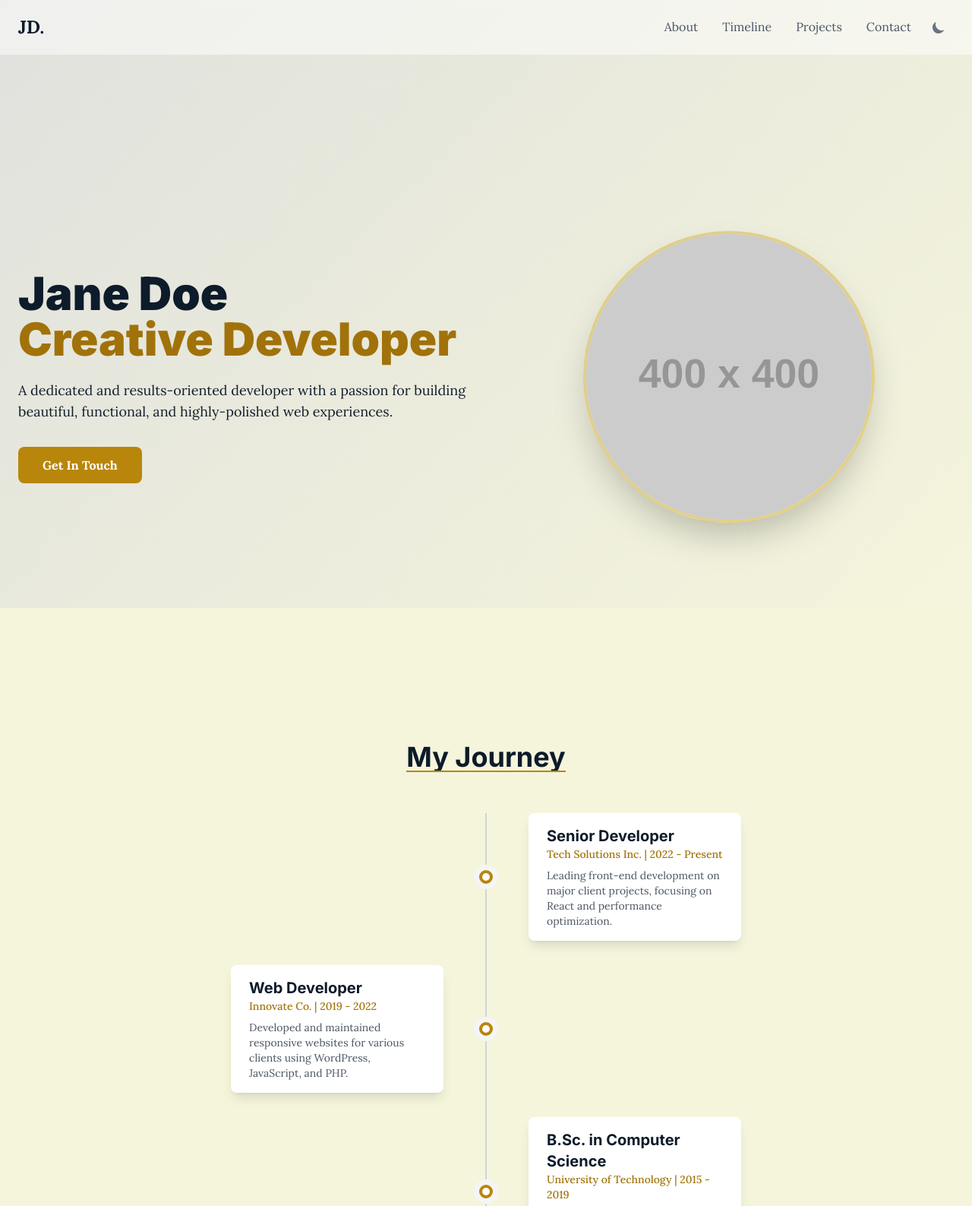
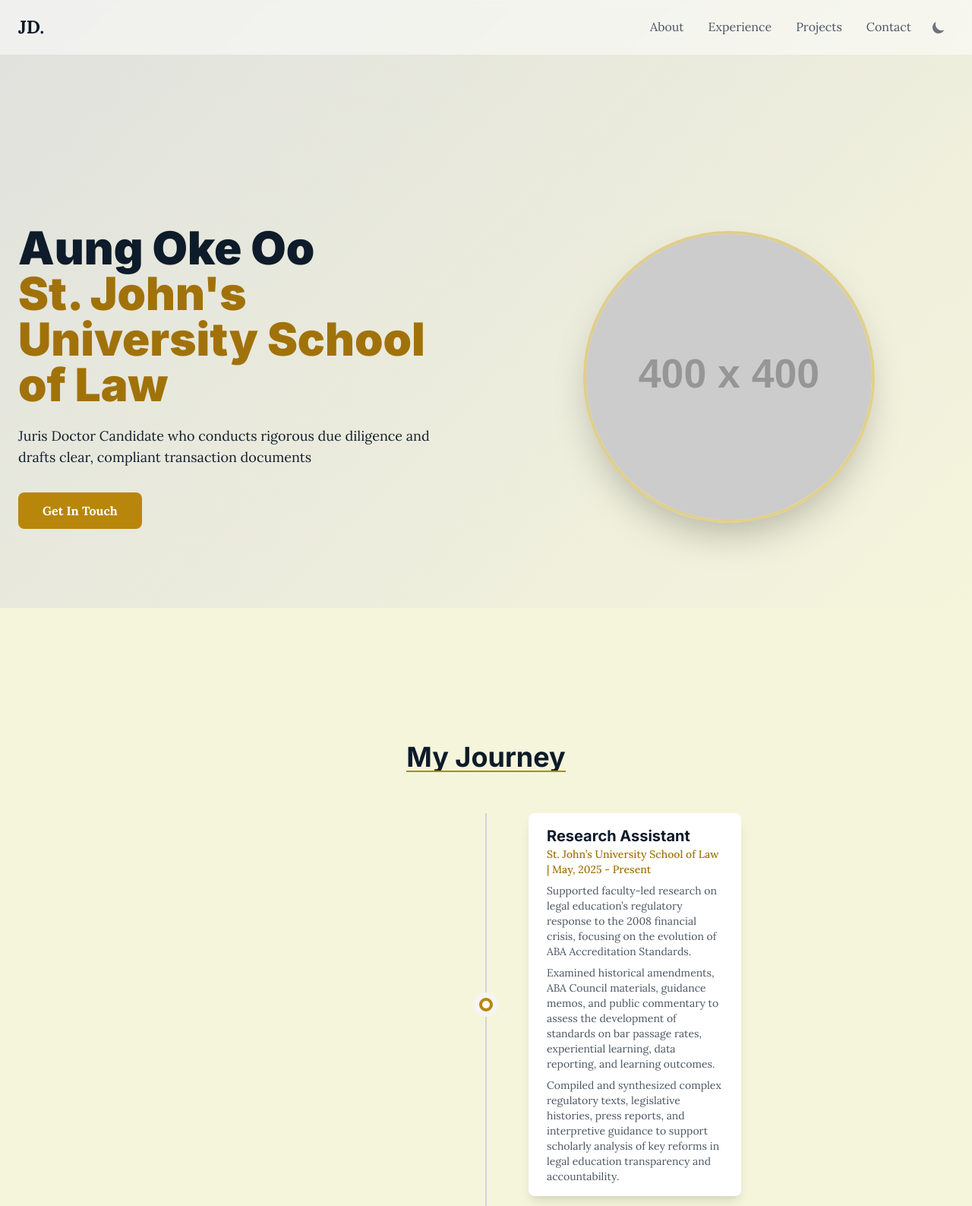
Before and after one commit to AungOOo/PortfolioV2, a plain HTML site: page Portfolio.html in a window 1280 px wide. Shown: the top 1587 px of the page at 76% size. Drawn offline with nearby package versions, Linux system fonts and the light colour scheme; placeholder pictures from the web are drawn by us.

Commit message:
Update Portfolio.html

```diff
--- a/Portfolio.html
+++ b/Portfolio.html
@@ -3,7 +3,7 @@
 <head>
     <meta charset="UTF-8">
     <meta name="viewport" content="width=device-width, initial-scale=1.0">
-    <title>Jane Doe - Creative Developer</title>
+    <title> Aung Oke Oo - Law Student </title>
     <script src="https://cdn.tailwindcss.com"></script>
     <link href="https://fonts.googleapis.com/css2?family=Inter:wght@400;500;700;900&family=Lora:wght@400;500;700&display=swap" rel="stylesheet">
     <style>
@@ -197,7 +197,7 @@
                 <div class="flex items-center space-x-4">
                     <nav class="hidden md:flex space-x-8">
                         <a href="#about" class="nav-link text-gray-600 dark:text-gray-300 hover:text-gold-500 dark:hover:text-gold-400">About</a>
-                        <a href="#timeline" class="nav-link text-gray-600 dark:text-gray-300 hover:text-gold-500 dark:hover:text-gold-400">Timeline</a>
+                        <a href="#timeline" class="nav-link text-gray-600 dark:text-gray-300 hover:text-gold-500 dark:hover:text-gold-400">Experience</a>
                         <a href="#projects" class="nav-link text-gray-600 dark:text-gray-300 hover:text-gold-500 dark:hover:text-gold-400">Projects</a>
                         <a href="#contact" class="nav-link text-gray-600 dark:text-gray-300 hover:text-gold-500 dark:hover:text-gold-400">Contact</a>
                     </nav>
@@ -228,9 +228,9 @@
         <section id="about" class="min-h-screen flex items-center">
             <div class="grid md:grid-cols-2 gap-12 items-center">
                 <div data-animation="fade-in-up">
-                    <h1 class="text-4xl md:text-6xl font-black text-navy-900 dark:text-white leading-tight">Jane Doe <br><span class="text-gold-600 dark:text-gold-400">Creative Developer</span></h1>
+                    <h1 class="text-4xl md:text-6xl font-black text-navy-900 dark:text-white leading-tight"> Aung Oke Oo <br><span class="text-gold-600 dark:text-gold-400"> St. John's University School of Law </span></h1>
                     <p class="mt-6 text-lg text-navy-800 dark:text-gray-400">
-                        A dedicated and results-oriented developer with a passion for building beautiful, functional, and highly-polished web experiences.
+                        Juris Doctor Candidate who conducts rigorous due diligence and drafts clear, compliant transaction documents
                     </p>
                     <a href="#contact" class="mt-8 inline-block bg-gold-500 hover:bg-gold-600 text-white font-bold py-3 px-8 rounded-lg transition-transform transform hover:scale-105">
                         Get In Touch
@@ -254,9 +254,11 @@
                     <div class="order-1 w-5/12"></div>
                     <div class="z-20 flex items-center justify-center order-1 bg-cream-50 dark:bg-navy-900 w-8 h-8 rounded-full"><div class="timeline-node w-[18px] h-[18px] bg-white dark:bg-navy-800 rounded-full border-4 border-gold-500"></div></div>
                     <div data-animation="slide-in-right" class="order-1 bg-white dark:bg-navy-800 rounded-lg shadow-lg w-5/12 px-6 py-4">
-                        <h3 class="font-bold text-navy-900 dark:text-white text-xl">Senior Developer</h3>
-                        <p class="text-sm font-medium text-gold-600 dark:text-gold-400">Tech Solutions Inc. | 2022 - Present</p>
-                        <p class="text-sm text-gray-600 dark:text-gray-400 mt-2">Leading front-end development on major client projects, focusing on React and performance optimization.</p>
+                        <h3 class="font-bold text-navy-900 dark:text-white text-xl">Research Assistant</h3>
+                        <p class="text-sm font-medium text-gold-600 dark:text-gold-400">St. John’s University School of Law | May, 2025 - Present</p>
+                        <p class="text-sm text-gray-600 dark:text-gray-400 mt-2"> Supported faculty-led research on legal education’s regulatory response to the 2008 financial crisis, focusing on the evolution of ABA Accreditation Standards.</p>
+                        <p class="text-sm text-gray-600 dark:text-gray-400 mt-2"> Examined historical amendments, ABA Council materials, guidance memos, and public commentary to assess the development of standards on bar passage rates, experiential learning, data reporting, and learning outcomes.</p>
+                        <p class="text-sm text-gray-600 dark:text-gray-400 mt-2"> Compiled and synthesized complex regulatory texts, legislative histories, press reports, and interpretive guidance to support scholarly analysis of key reforms in legal education transparency and accountability. </p>
                     </div>
                 </div>
                 <!-- Timeline Item 2 -->
```
